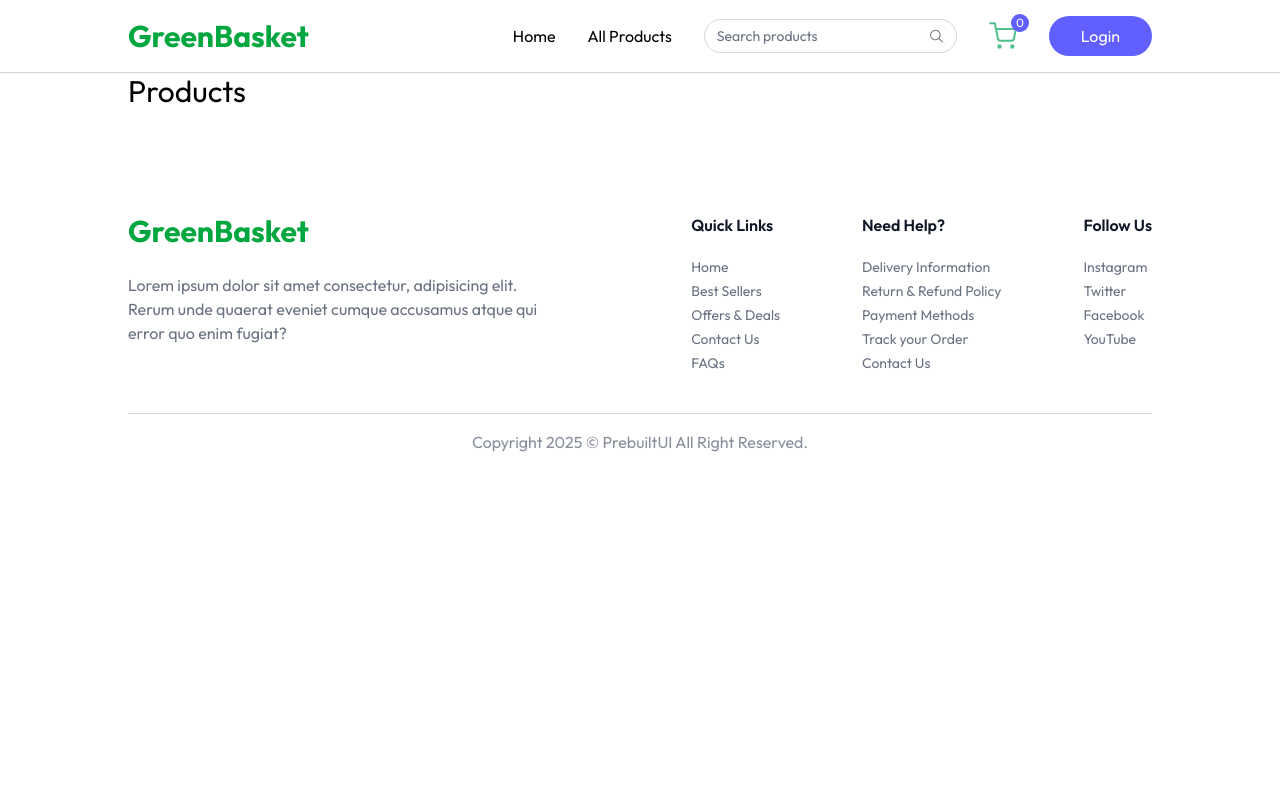
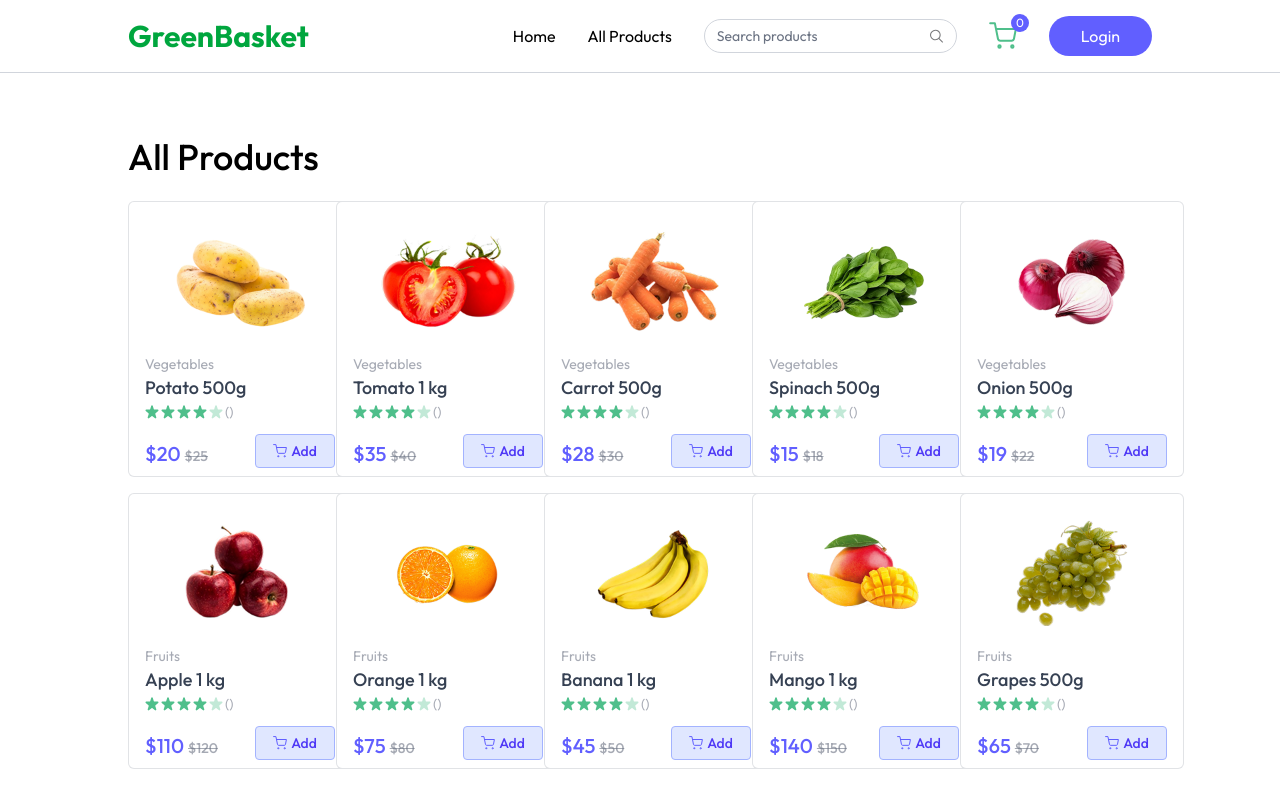
Before and after one commit to alokrathod/GreenBasket, a React (Vite) app in the folder client/: page /products in a window 1280 px wide. Shown: the top 785 px of the page. Built offline with nearby package versions, Linux system fonts and the light colour scheme.

Commit message:
products page done

```diff
--- a/client/src/context/AppContext.jsx
+++ b/client/src/context/AppContext.jsx
@@ -12,6 +12,7 @@ const AppContextProvider = ({ children }) => {
   const [showUserLogin, setShowUserLogin] = useState(false);
   const [products, setProducts] = useState([]);
   const [cartItems, setCartItems] = useState({});
+  const [searchQuery, setSearchQuery] = useState({});
 
   // fetch all products data
   const fetchProducts = async () => {
@@ -93,6 +94,8 @@ const AppContextProvider = ({ children }) => {
     totalCartAmount,
     removeFromCart,
     cartItems,
+    searchQuery,
+    setSearchQuery,
   };
 
   return <AppContext.Provider value={value}>{children}</AppContext.Provider>;
--- a/client/src/pages/Products.jsx
+++ b/client/src/pages/Products.jsx
@@ -1,7 +1,34 @@
-import React from "react";
+import React, { useContext, useEffect, useState } from "react";
+import { AppContext } from "../context/AppContext";
+import ProductCard from "../components/ProductCard";
 
 const Products = () => {
-  return <div className="text-3xl">Products</div>;
+  const { products, navigate, searchQuery } = useContext(AppContext);
+  const [filteredProducts, setFilteredProducts] = useState([]);
+
+  useEffect(() => {
+    if (searchQuery.length > 0) {
+      setFilteredProducts(
+        products.filter((product) =>
+          product.name.toLowerCase().includes(searchQuery.toLowerCase())
+        )
+      );
+    } else {
+      setFilteredProducts(products);
+    }
+  }, [products, searchQuery]);
+  return (
+    <div className="mt-16">
+      <h1 className="text-3xl lg:text-4xl font-medium">All Products</h1>
+      <div className="my-6 grid grid-cols-1 sm:grid-cols-2 md:grid-cols-4 lg:grid-cols-5 gap-4 items-center justify-center">
+        {filteredProducts
+          .filter((product) => product.inStock)
+          .map((product, index) => (
+            <ProductCard key={index} product={product} />
+          ))}
+      </div>
+    </div>
+  );
 };
 
 export default Products;
```
